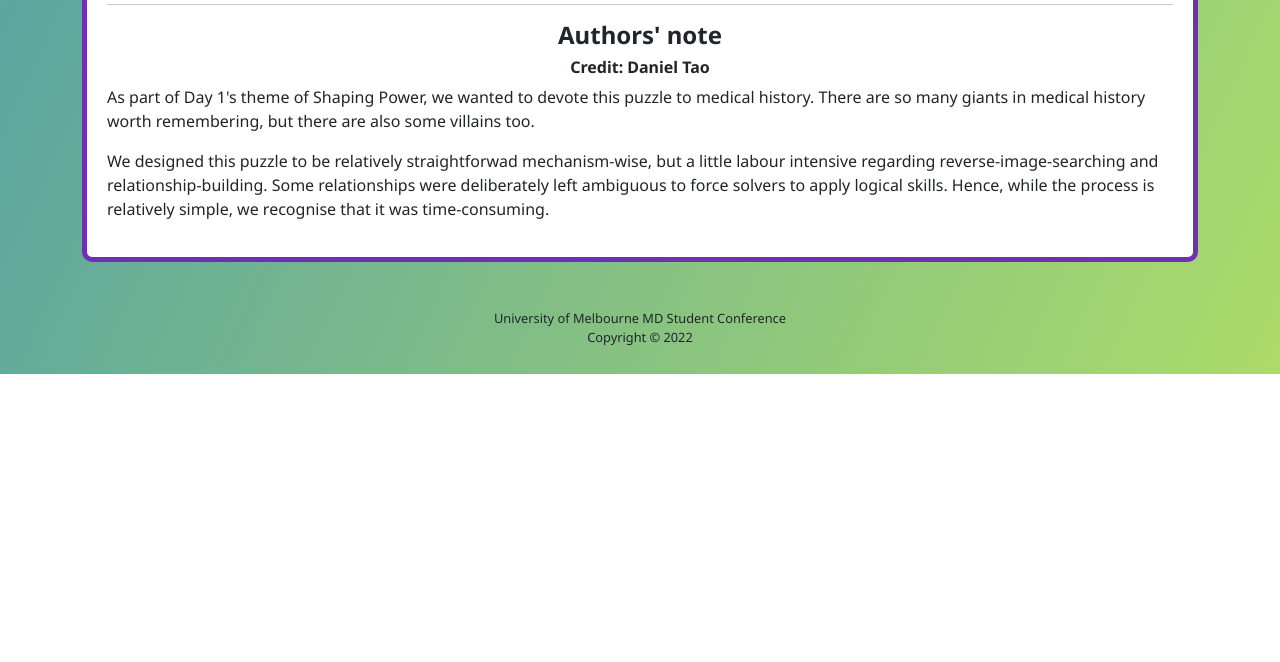
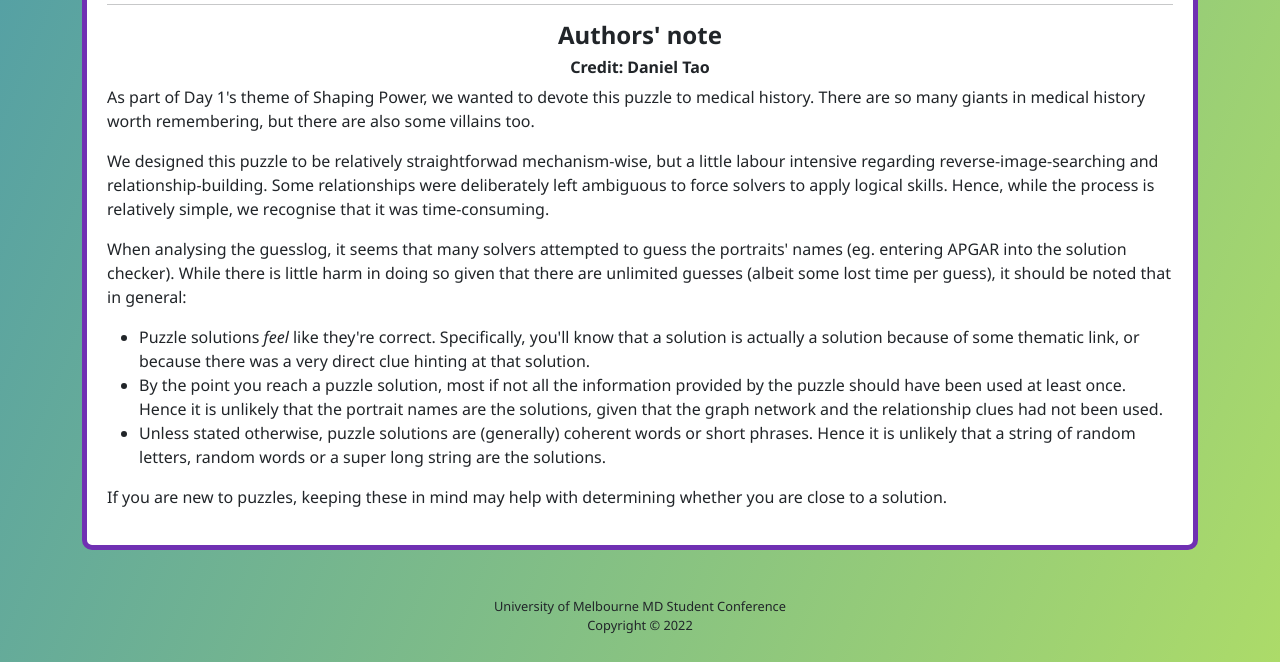
Before and after one commit to AllenZPGu/MDSCPuzzles, a Django app: page /solution/1/ in a window 1280 px wide. Shown: the part 2440-3102 px from the top of the page. Before the commit the page ends 2814 px from the top, so only its background shows below. Run offline with Django 3.2, Linux system fonts and the light colour scheme; data that the repository does not hold is empty; some libraries are stand-ins or nearby versions.

Commit message:
fixed some guesslog

```diff
--- a/MDSCProj/MDSCApp/templates/MDSCApp/puzzlePages/guessLog.html
+++ b/MDSCProj/MDSCApp/templates/MDSCApp/puzzlePages/guessLog.html
@@ -30,13 +30,13 @@
     <div class="table-responsive-sm">
       <table class="table sol-table table-sm">
         <thead style="font-weight: bold;">
-          <tr><th>Guess</th><th>Frequency</th></tr>
+          <tr><th>Frequency</th><th>Guess</th></tr>
         </thead>
         <tbody>
           <tr style="font-weight:bold;"><td>Total</td><td>{{puzInfo.guesses}}</td></tr>
           {% for item in freqItems %}
             <tr {% if item.0 in answers %}class="table-success"{% endif %}>
-              <td style="word-wrap: break-word; max-width: 400px; white-space: normal;">{{item.0}}</td><td>{{item.1}}</td>
+              <td>{{item.1}}</td><td style="word-wrap: break-word; max-width: 400px; white-space: normal;">{{item.0}}</td>
             </tr>
           {% endfor %}
         </tbody>
--- a/MDSCProj/MDSCApp/templates/MDSCApp/puzzlePages/sol1.html
+++ b/MDSCProj/MDSCApp/templates/MDSCApp/puzzlePages/sol1.html
@@ -88,6 +88,15 @@
 
   <p>We designed this puzzle to be relatively straightforwad mechanism-wise, but a little labour intensive regarding reverse-image-searching and relationship-building. Some relationships were deliberately left ambiguous to force solvers to apply logical skills. Hence, while the process is relatively simple, we recognise that it was time-consuming.</p>
 
+  <p>When analysing the guesslog, it seems that many solvers attempted to guess the portraits' names (eg. entering APGAR into the solution checker). While there is little harm in doing so given that there are unlimited guesses (albeit some lost time per guess), it should be noted that in general:</p>
+
+  <ul>
+    <li>Puzzle solutions <font style='font-style:italic;'>feel</font> like they're correct. Specifically, you'll know that a solution is actually a solution because of some thematic link, or because there was a very direct clue hinting at that solution.</li>
+    <li>By the point you reach a puzzle solution, most if not all the information provided by the puzzle should have been used at least once. Hence it is unlikely that the portrait names are the solutions, given that the graph network and the relationship clues had not been used.</li>
+    <li>Unless stated otherwise, puzzle solutions are (generally) coherent words or short phrases. Hence it is unlikely that a string of random letters, random words or a super long string are the solutions.</li>
+  </ul>
+
+  <p>If you are new to puzzles, keeping these in mind may help with determining whether you are close to a solution.</p>
 
 </div>
 
--- a/MDSCProj/MDSCApp/templates/MDSCApp/puzzlePages/sol2.html
+++ b/MDSCProj/MDSCApp/templates/MDSCApp/puzzlePages/sol2.html
@@ -45,6 +45,8 @@
 
   <p>The code for the actual Wardle game itself was modified from <a href="https://github.com/WebDevSimplified/wordle-clone" target="_blank">this code</a>. </p>
 
+  <p>When analysing the guesslog, it appears that solvers who got stuck did so after obtaining all six Wardle solutions. However, they may not have realised the meta-ness of Wardle #♾️, and thus did not treat "TOXIC" as a special solution. Alternatively, solvers may have treated the six Wardle solutions as some sort of clue towards the real answer. In reality, the preliminary five Wardles solutions were unrelated words chosen to provide enough letters to allow us to deduce TOXIC from the meta-Wordle.</p>
+
   <p>This puzzle was our first interactive puzzle, and we hope you've liked it! The mechanism for this is well-known to most solvers, and hence the puzzle was relatively easy; this was certainly reflected in the solve rates.</p>
 </div>
 
--- a/MDSCProj/MDSCApp/templates/MDSCApp/puzzlePages/sol4.html
+++ b/MDSCProj/MDSCApp/templates/MDSCApp/puzzlePages/sol4.html
@@ -110,9 +110,9 @@
 
   <p>We deliberately chose "Z SCORE" to be the clue instead of "Z FACTOR" to intentionally mislead a little. Z-scores are of course used in medicine, most notably in bone density testing, but we hoped that this avenue wouldn't be pursued for too long because the other half of the clue ("DISEASE INDEX") wasn't being used. Plus, there is the additional joke of Z scores being the (hopefully deprecated) Victorian medical intern selection score.</p>
 
-  <p>In reality however, most solvers (reasonably) intepreted the word "INDEX" to mean something like "measurement", instead of its intended role in being an instruction to take the <font style='font-style:italic;'>n</font>th letter from something. Hence, the whole clue "DISEASE INDEX Z SCORE" more strongly pointed towards the wrong path (eg. osteoporosis) than we would have liked.</p>
+  <p>In reality however, most solvers (reasonably) intepreted the word "INDEX" to mean something like "measurement", instead of its intended role in being an instruction to take the <font style='font-style:italic;'>n</font>th letter from something. Hence, the whole clue "DISEASE INDEX Z SCORE" pointed towards the wrong path (eg. osteoporosis) more strongly than we would have liked.</p>
 
-  <p>In hindsight, this first clue was definitely sub-optimal, and we should instead have made it more clear using something like "Z FACTOR DISEASE LETTERS". This avoids a misinterpretation of "INDEX", especially for solvers unfamiliar with this word's specific use as a letter-extraction instruction. This 21-letter clue would mean we could also have used "LONGING FOR FAMILIARITY", which makes more grammatical sense than the original. Sorry to everyone who got stuck at this stage; we definitely should have made this step a bit clearer in hindsight.</p>
+  <p>In hindsight, this first clue was definitely sub-optimal, and we should have given up the meme-factor and instead made it clearer using something like "Z FACTOR DISEASE LETTERS". This avoids a misinterpretation of "INDEX", especially for solvers unfamiliar with this word's specific use as a letter-extraction instruction. This 21-letter clue would mean we could also have used "LONGING FOR FAMILIARITY", which makes more grammatical sense than the original. Sorry to everyone who got stuck at this stage; we definitely should have made this step a bit clearer in hindsight.</p>
 
   <h6>Difficulty</h6>
   <p>This puzzle was designed to be the most difficult of the Hunt, as by now, everyone should have gotten the hang of it! Specifically, it had ~3 layers, while the others had at most 2 layers to it, or had reasonablly straightfoward mechanisms. It also required an initial realisation of the House MD theme, which would be hard to arrive at if you weren't familiar with House.</p>
```
